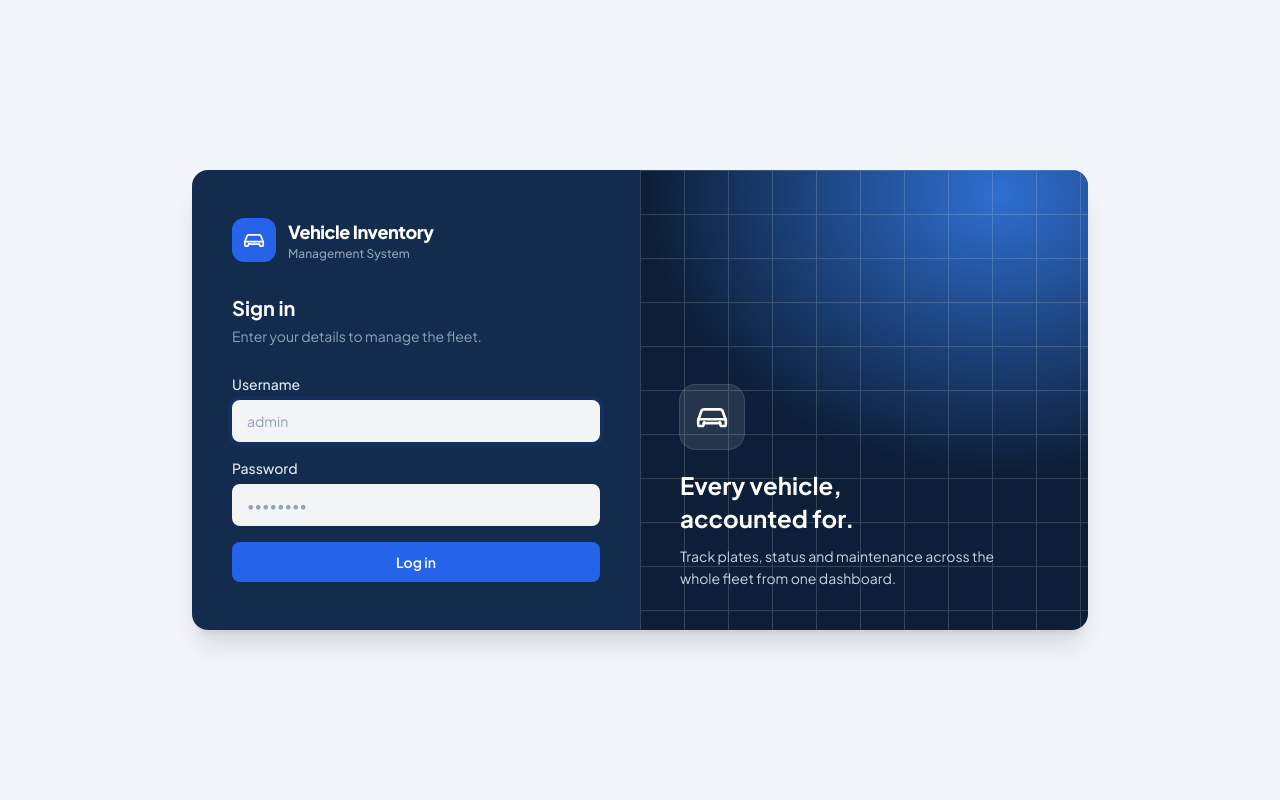
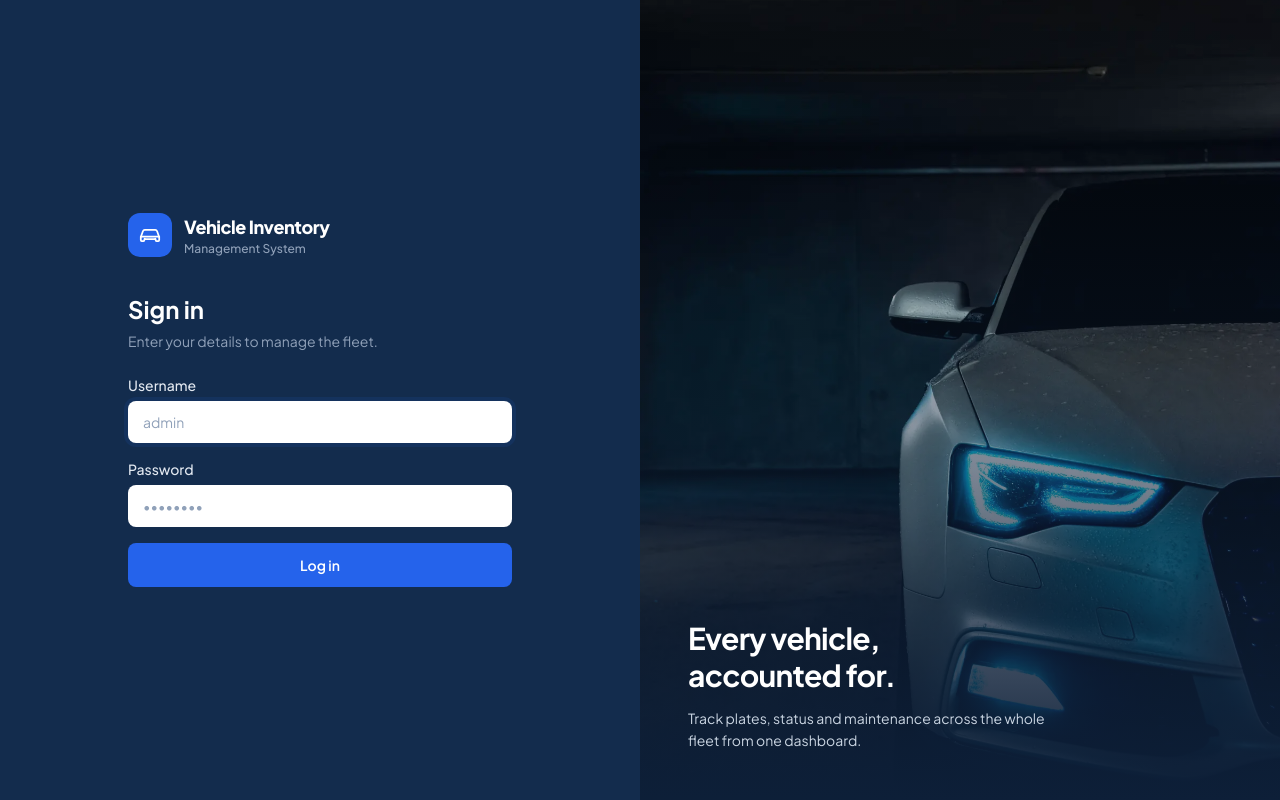
Before and after one commit to ordrid/vehicleinventory, a Flask app: page /login in a window 1280 px wide. Run offline with Flask 3, Linux system fonts and the light colour scheme; some libraries are stand-ins or nearby versions.

Commit message:
Use a full-bleed split login with an optimised car photograph
The login page now fills the window: the form owns one half, the photo the
other, as in the reference mockup.

- Added inventory/static/img/login-car.{webp,jpg}. The 4000x6000, 3.1 MB
  source was resized to 1200x1800 with ImageMagick, giving a 52 KB WebP and a
  139 KB JPEG fallback behind a <picture> element (98% smaller).
- base.html gained a `main` block so a page can escape the padded, centred
  content column; flash rendering moved to a macro both layouts share.
- Below lg there is no second column, so the photo sits behind the form under
  a navy overlay instead of being dropped.
- Photo by Olav Tvedt on Unsplash (Unsplash License); credited in the README
  along with the ImageMagick commands used.

Verified in a browser at 1920, 1440 and 390 px.

Co-Authored-By: Claude Opus 5 (1M context) <noreply@anthropic.com>

```diff
--- a/inventory/templates/base.html
+++ b/inventory/templates/base.html
@@ -1,4 +1,5 @@
 {% from 'partials/_icons.html' import icon %}
+{% from 'partials/_flashes.html' import flashes with context %}
 <!DOCTYPE html>
 <html lang="en">
 <head>
@@ -67,26 +68,16 @@
   </header>
 {% endif %}
 
-<main class="app-main {% if current_username %}lg:ml-64{% endif %} min-h-screen p-4 sm:p-6 lg:p-8">
-  <div class="mx-auto w-full max-w-6xl">
-
-    {% with messages = get_flashed_messages(with_categories=true) %}
-      {% if messages %}
-        <div class="no-print mb-5 space-y-2.5">
-          {% for category, message in messages %}
-            {% set style = {
-              'success': 'alert-success', 'error': 'alert-error', 'warning': 'alert-warning'
-            }.get(category, 'alert-info') %}
-            <div role="alert" class="alert {{ style }}">
-              <span>{{ message }}</span>
-            </div>
-          {% endfor %}
-        </div>
-      {% endif %}
-    {% endwith %}
-
-    {% block content %}{% endblock %}
-  </div>
+{# Pages override `main` when they need the full width of the window, which
+   the login page does for its split layout. Everything else uses the padded,
+   centred column below. #}
+<main class="app-main {% if current_username %}lg:ml-64{% endif %} min-h-screen">
+  {% block main %}
+    <div class="mx-auto w-full max-w-6xl p-4 sm:p-6 lg:p-8">
+      {{ flashes() }}
+      {% block content %}{% endblock %}
+    </div>
+  {% endblock %}
 </main>
 
 </body>
--- a/inventory/templates/login.html
+++ b/inventory/templates/login.html
@@ -1,14 +1,30 @@
 {% extends 'base.html' %}
 {% from 'partials/_icons.html' import icon %}
+{% from 'partials/_flashes.html' import flashes with context %}
 {% block title %}Log in &middot; Vehicle Inventory{% endblock %}
 
-{% block content %}
-<div class="flex min-h-[calc(100vh-4rem)] items-center justify-center">
-  <div class="grid w-full max-w-4xl overflow-hidden rounded-2xl shadow-xl md:grid-cols-2">
+{# Full-bleed split: the form owns one half of the window, the photograph the
+   other. Overrides `main` so it escapes the usual centred content column. #}
+{% block main %}
+<div class="grid min-h-screen lg:grid-cols-2">
 
-    {# ---- Form panel ------------------------------------------------- #}
-    <div class="bg-navy-800 px-8 py-12 sm:px-10">
-      <div class="mb-8 flex items-center gap-3">
+  {# ---- Form half ---------------------------------------------------- #}
+  <div class="relative flex items-center justify-center bg-navy-800 px-6 py-14 sm:px-12">
+
+    {# Below lg there is no second column, so the photo sits behind the form
+       instead, dimmed enough to keep the labels and inputs readable. #}
+    <div class="absolute inset-0 overflow-hidden lg:hidden" aria-hidden="true">
+      <picture>
+        <source srcset="{{ url_for('static', filename='img/login-car.webp') }}" type="image/webp">
+        <img src="{{ url_for('static', filename='img/login-car.jpg') }}" alt=""
+             class="h-full w-full object-cover object-[65%_center]">
+      </picture>
+      <div class="absolute inset-0 bg-navy-900/85"></div>
+    </div>
+
+    <div class="relative w-full max-w-sm">
+
+      <div class="mb-9 flex items-center gap-3">
         <span class="flex h-11 w-11 items-center justify-center rounded-xl bg-brand-500 text-white">
           {{ icon('car', 'h-6 w-6') }}
         </span>
@@ -18,16 +34,18 @@
         </div>
       </div>
 
-      <h1 class="text-xl font-bold text-white">Sign in</h1>
-      <p class="mt-1 text-sm text-slate-400">Enter your details to manage the fleet.</p>
+      <h1 class="text-2xl font-bold text-white">Sign in</h1>
+      <p class="mt-1.5 text-sm text-slate-400">Enter your details to manage the fleet.</p>
 
-      <form method="post" class="mt-7 space-y-4">
+      <div class="mt-6">{{ flashes() }}</div>
+
+      <form method="post" class="mt-6 space-y-4">
         {{ form.hidden_tag() }}
 
         <div>
           <label class="mb-1.5 block text-sm font-medium text-slate-200"
                  for="{{ form.username.id }}">Username</label>
-          {{ form.username(class="field border-transparent bg-white/95", autofocus=true,
+          {{ form.username(class="field border-transparent", autofocus=true,
                            required=true, placeholder="admin") }}
           {% for message in form.username.errors %}
             <p class="mt-1.5 text-xs font-medium text-red-300">{{ message }}</p>
@@ -37,47 +55,39 @@
         <div>
           <label class="mb-1.5 block text-sm font-medium text-slate-200"
                  for="{{ form.password.id }}">Password</label>
-          {{ form.password(class="field border-transparent bg-white/95", required=true,
+          {{ form.password(class="field border-transparent", required=true,
                            placeholder="••••••••") }}
           {% for message in form.password.errors %}
             <p class="mt-1.5 text-xs font-medium text-red-300">{{ message }}</p>
           {% endfor %}
         </div>
 
-        {{ form.submit(class="btn btn-primary w-full") }}
+        {{ form.submit(class="btn btn-primary w-full !py-3") }}
       </form>
     </div>
+  </div>
 
-    {# ---- Decorative panel. Hidden on small screens, where it would just
-           push the form off the fold. Drawn in CSS so the project ships no
-           image files and needs no external requests. ------------------ #}
-    <div class="relative hidden overflow-hidden bg-navy-900 md:block" aria-hidden="true">
-      <div class="absolute inset-0"
-           style="background:
-             radial-gradient(130% 100% at 80% 5%, #2f6fd0 0%, transparent 60%);"></div>
+  {# ---- Photo half. Hidden on small screens, where it would push the form
+         below the fold. Decorative, so the alt text is empty. ---------- #}
+  <div class="relative hidden lg:block">
+    <picture>
+      <source srcset="{{ url_for('static', filename='img/login-car.webp') }}" type="image/webp">
+      <img src="{{ url_for('static', filename='img/login-car.jpg') }}" alt=""
+           class="absolute inset-0 h-full w-full object-cover object-[65%_center]">
+    </picture>
 
-      {# Faint grid, for the 'operations console' feel. #}
-      <div class="absolute inset-0 opacity-[0.16]"
-           style="background-image:
-             linear-gradient(to right, #ffffff 1px, transparent 1px),
-             linear-gradient(to bottom, #ffffff 1px, transparent 1px);
-             background-size: 44px 44px;"></div>
+    {# Darkens the lower half so the caption stays readable over the photo. #}
+    <div class="absolute inset-0 bg-gradient-to-t from-navy-900 via-navy-900/45 to-navy-900/10"></div>
 
-      <div class="relative flex h-full flex-col justify-end gap-5 p-10">
-        <span class="flex h-16 w-16 items-center justify-center rounded-2xl bg-white/10 text-white ring-1 ring-white/20">
-          {{ icon('car', 'h-9 w-9') }}
-        </span>
-        <div>
-          <p class="text-2xl font-bold leading-snug text-white">
-            Every vehicle,<br>accounted for.
-          </p>
-          <p class="mt-2.5 max-w-xs text-sm leading-relaxed text-slate-300">
-            Track plates, status and maintenance across the whole fleet from one dashboard.
-          </p>
-        </div>
-      </div>
+    <div class="absolute inset-x-0 bottom-0 p-12">
+      <p class="text-3xl font-bold leading-tight tracking-tight text-white">
+        Every vehicle,<br>accounted for.
+      </p>
+      <p class="mt-3 max-w-sm text-sm leading-relaxed text-slate-300">
+        Track plates, status and maintenance across the whole fleet from one dashboard.
+      </p>
     </div>
+  </div>
 
-  </div>
 </div>
 {% endblock %}
--- /dev/null
+++ b/inventory/templates/partials/_flashes.html
@@ -0,0 +1,18 @@
+{# Flash messages. A macro so the full-bleed login page can place them itself. #}
+
+{% macro flashes(dark=false) %}
+  {% with messages = get_flashed_messages(with_categories=true) %}
+    {% if messages %}
+      <div class="no-print mb-5 space-y-2.5">
+        {% for category, message in messages %}
+          {% set style = {
+            'success': 'alert-success', 'error': 'alert-error', 'warning': 'alert-warning'
+          }.get(category, 'alert-info') %}
+          <div role="alert" class="alert {{ style }}">
+            <span>{{ message }}</span>
+          </div>
+        {% endfor %}
+      </div>
+    {% endif %}
+  {% endwith %}
+{% endmacro %}
```
Also changed, not shown: README.md, inventory/static/css/output.css, inventory/static/img/login-car.jpg (added), inventory/static/img/login-car.webp (added).
